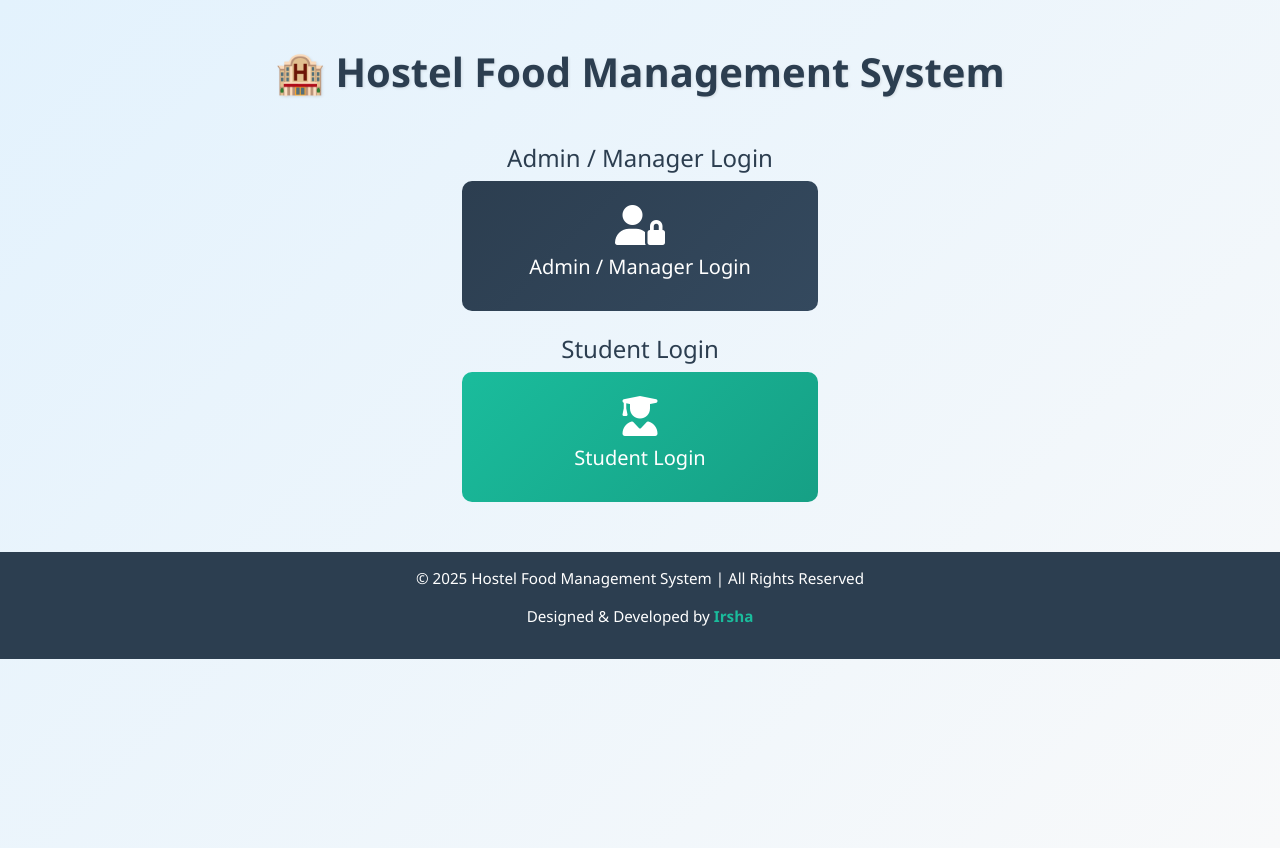
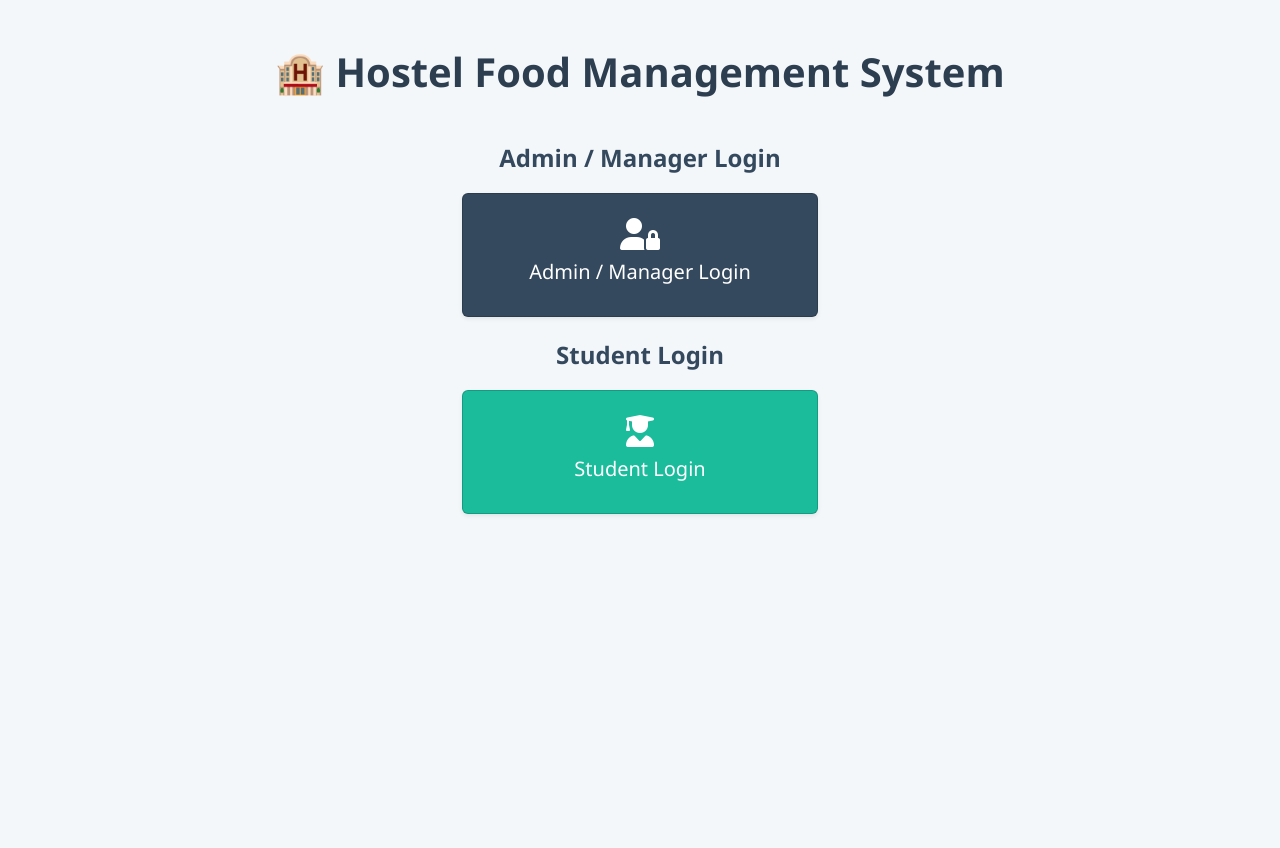
Before and after one commit to Shafkat494/chillies, a Flask app: page / in a window 1280 px wide. After the commit the page ends 515 px from the top, so only its background shows below. Run offline with Flask 3, Linux system fonts and the light colour scheme.

Commit message:
Update index.html

```diff
--- a/templates/index.html
+++ b/templates/index.html
@@ -1,121 +1,25 @@
+
 <!DOCTYPE html>
 <html lang="en">
 <head>
     <meta charset="UTF-8">
-    <meta name="viewport" content="width=device-width, initial-scale=1.0">
     <title>Hostel Food Management</title>
     <link rel="stylesheet" href="https://cdn.jsdelivr.net/npm/bootstrap@5.3.3/dist/css/bootstrap.min.css">
     <link rel="stylesheet" href="https://cdnjs.cloudflare.com/ajax/libs/font-awesome/6.5.0/css/all.min.css">
-
     <style>
-        /* 🌈 Background & Global */
-        body {
-            background: linear-gradient(135deg, #e3f2fd, #f8f9fa);
-            font-family: 'Segoe UI', sans-serif;
-            color: #2c3e50;
-            min-height: 100vh;
-        }
-
-        /* 🏷️ Page Title */
-        .dashboard-title {
-            font-weight: 700;
-            color: #2c3e50;
-            text-shadow: 1px 1px 3px rgba(0,0,0,0.1);
-        }
-
-        /* ✨ Cards */
-        .card-hover {
-            border: none;
-            border-radius: 10px;
-            transition: all 0.3s ease-in-out;
-            cursor: pointer;
-        }
-
-        .card-hover:hover {
-            transform: translateY(-6px);
-            box-shadow: 0 10px 25px rgba(0,0,0,0.15);
-        }
-
-        /* 👨‍💼 Admin / Manager Card */
-        .admin-card {
-            background: linear-gradient(135deg, #2c3e50, #34495e);
-            color: white;
-        }
-
-        .admin-card:hover {
-            background: linear-gradient(135deg, #1f2c38, #2c3e50);
-        }
-
-        /* 🎓 Student Card */
-        .student-card {
-            background: linear-gradient(135deg, #1abc9c, #16a085);
-            color: white;
-        }
-
-        .student-card:hover {
-            background: linear-gradient(135deg, #16a085, #149174);
-        }
-
-        /* 🌟 Card Icon */
-        .card i {
-            font-size: 2.5rem;
-            margin-bottom: 10px;
-        }
-
-        /* 🧭 Buttons */
-        .btn {
-            font-weight: 600;
-            text-transform: uppercase;
-            border-radius: 6px;
-            transition: all 0.3s ease;
-        }
-
-        .btn-dark:hover {
-            background-color: #2c3e50 !important;
-        }
-
-        .btn-success:hover {
-            background-color: #138d75 !important;
-        }
-
-        .btn-danger:hover {
-            background-color: #c0392b !important;
-        }
-
-        /* 📱 Mobile Responsiveness */
-        @media (max-width: 768px) {
-            h1.dashboard-title {
-                font-size: 1.8rem;
-            }
-            h3, h4 {
-                font-size: 1.1rem;
-            }
-            .card {
-                margin-bottom: 20px;
-            }
-        }
-
-        /* ⚖️ Footer */
-        footer {
-            background: #2c3e50;
-            color: white;
-            text-align: center;
-            padding: 15px 0;
-            position: relative;
-            bottom: 0;
-            width: 100%;
-            margin-top: 50px;
-            font-size: 0.95rem;
-        }
-
-        footer span {
-            color: #1abc9c;
-            font-weight: 600;
-        }
+        body { background-color: #f4f7fa; font-family: 'Segoe UI', sans-serif; }
+        .card-hover:hover { transform: translateY(-7px); box-shadow: 0 15px 25px rgba(0,0,0,0.2); transition: all 0.3s ease; }
+        .dashboard-title { font-weight: 700; color: #2c3e50; }
+        .section h4 { margin-bottom: 20px; font-weight: 600; color: #34495e; }
+        .card i { font-size: 2rem; margin-bottom: 10px; color: white; }
+        .student-card { background-color: #1abc9c; color: white; }
+        .student-card:hover { background-color: #16a085; }
+        .admin-card { background-color: #34495e; color: white; }
+        .admin-card:hover { background-color: #2c3e50; }
     </style>
 </head>
+<body>
 
-<body>
 <div class="container mt-5">
     <h1 class="text-center dashboard-title mb-5">🏨 Hostel Food Management System</h1>
 
@@ -136,14 +40,15 @@
             <a href="{{ url_for('logout') }}" class="btn btn-danger m-2">Logout</a>
         </div>
     {% else %}
-        <!-- Guest view -->
+        <!-- Show login options for guests -->
         <div class="text-center section">
 
+            <!-- Admin / Manager login -->
             <h4>Admin / Manager Login</h4>
             <div class="row justify-content-center g-4 mb-4">
-                <div class="col-md-4 col-10">
+                <div class="col-md-4">
                     <a href="{{ url_for('login', login_type='admin_manager') }}" class="text-decoration-none">
-                        <div class="card card-hover text-center p-4 admin-card">
+                        <div class="card card-hover text-center shadow-sm p-4 admin-card">
                             <i class="fas fa-user-lock"></i>
                             <h5>Admin / Manager Login</h5>
                         </div>
@@ -151,27 +56,22 @@
                 </div>
             </div>
 
+            <!-- Student login -->
             <h4>Student Login</h4>
             <div class="row justify-content-center g-4">
-                <div class="col-md-4 col-10">
+                <div class="col-md-4">
                     <a href="{{ url_for('login', login_type='student') }}" class="text-decoration-none">
-                        <div class="card card-hover text-center p-4 student-card">
+                        <div class="card card-hover text-center shadow-sm p-4 student-card">
                             <i class="fas fa-user-graduate"></i>
                             <h5>Student Login</h5>
                         </div>
                     </a>
                 </div>
             </div>
+
         </div>
     {% endif %}
 </div>
 
-<!-- 🌍 Footer -->
-<footer>
-    <p>&copy; 2025 Hostel Food Management System | All Rights Reserved</p>
-    <p>Designed & Developed by <span>Irsha</span></p>
-</footer>
-
-<script src="https://cdn.jsdelivr.net/npm/bootstrap@5.3.3/dist/js/bootstrap.bundle.min.js"></script>
 </body>
 </html>
```
